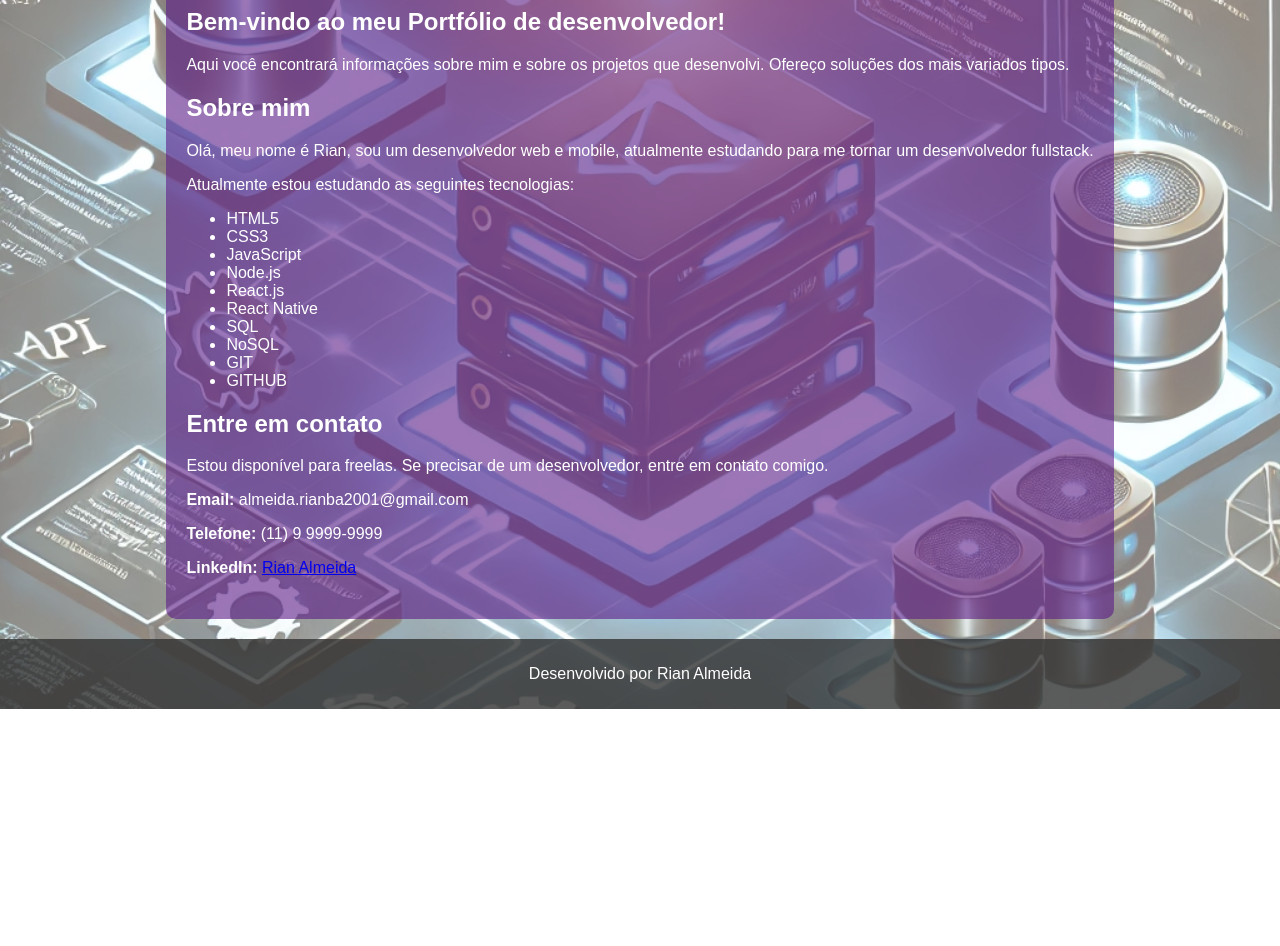
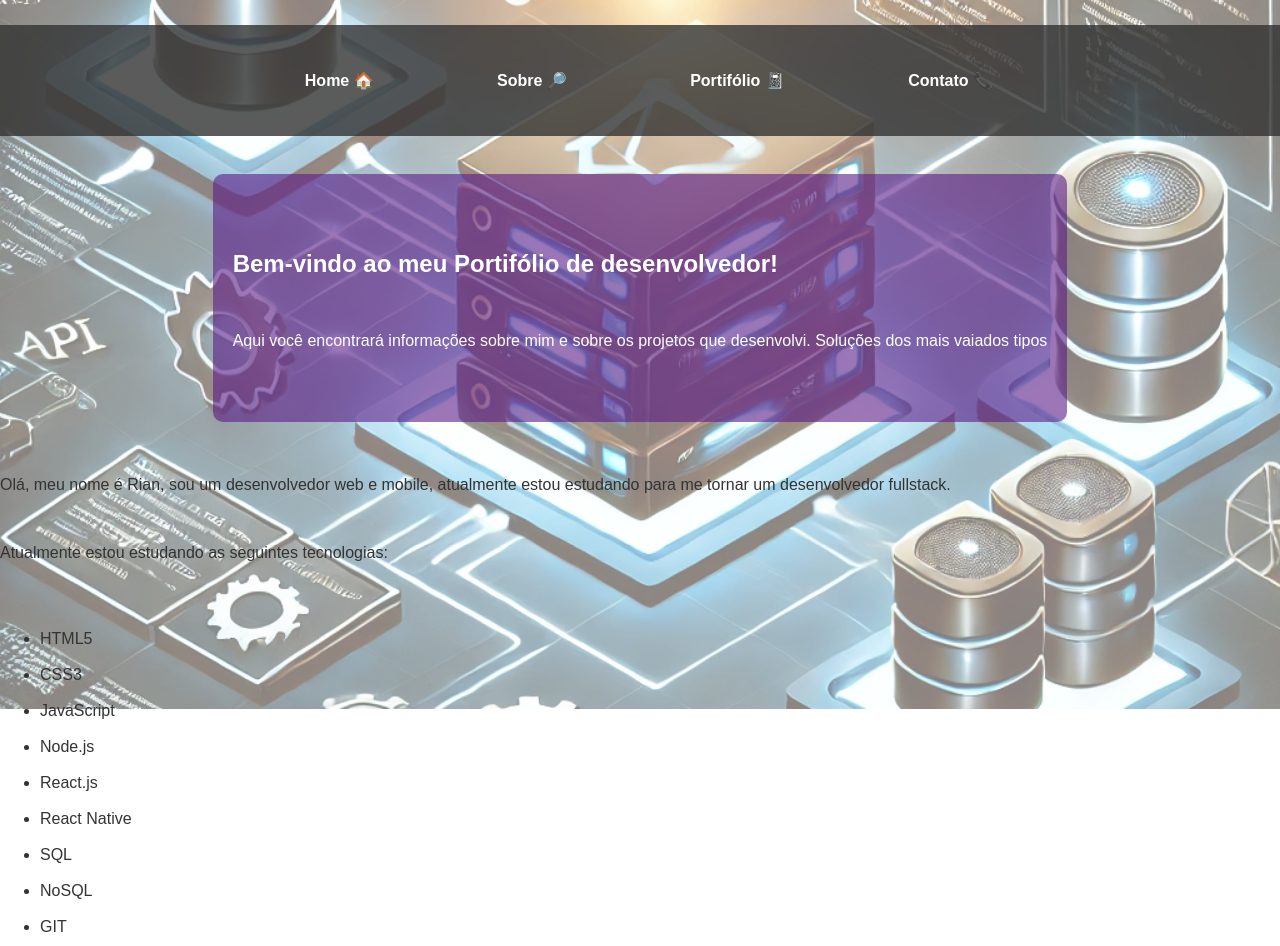
Before and after one commit to ryamback001/ryamback001.github.io, a plain HTML site: page riansite.html in a window 1280 px wide. Shown: the part 91-1037 px from the top of the page. Before the commit the page ends 800 px from the top, so only its background shows below. Drawn offline with Linux system fonts and the light colour scheme.

Commit message:
Update riansite.html

```diff
--- a/riansite.html
+++ b/riansite.html
@@ -1,58 +1,115 @@
 <!DOCTYPE html>
+
 <html lang="br">
+
     <head>
+
         <meta charset="UTF-8">
+
         <meta name="viewport" content="width=device-width, initial-scale=1.0">
-    <title>Portfólio de Rian Almeida</title>
-    <link href="./css/style.css" rel="stylesheet">
+
+        <title>.:: ryamback001-profile ::.</title>
+
+        <link href="./css/style.css" rel="stylesheet" >
+
     </head>
+
+
+
     <body>
+
+        <h1>ryamback001-profile</h1>
+
         <header>
+
             <nav>
+
                 <ul>
+
                     <li><a href="riansite.html">Home 🏠</a></li>
+
                     <li><a href="sobre.html">Sobre 🔎</a></li>
-                <li><a href="portifolio.html">Portfólio 📓</a></li>
+
+                    <li><a href="portifolio.html">Portifólio 📓 </a></li>
+
                     <li><a href="contato.html">Contato 📞</a></li>
+
                 </ul>
+
             </nav>
+
         </header>
 
+
+
         <main>
-        <section id="home">
-            <h1>Bem-vindo ao meu Portfólio de desenvolvedor!</h1>
-            <p>Aqui você encontrará informações sobre mim e sobre os projetos que desenvolvi. Ofereço soluções dos mais variados tipos.</p>
+
+            <section id = "home">
+
+
+
+               <h1>Bem-vindo ao meu Portifólio de desenvolvedor! </h1>
+
+               <p> Aqui você encontrará informações sobre mim e sobre os projetos que desenvolvi. Soluções dos mais vaiados tipos</p>
+
+
+
             </section>
 
-        <section id="sobre">
-            <h2>Sobre mim</h2>
-            <p>Olá, meu nome é Rian, sou um desenvolvedor web e mobile, atualmente estudando para me tornar um desenvolvedor fullstack.</p>
-            <p>Atualmente estou estudando as seguintes tecnologias:</p>
-            <ul>
-                <li>HTML5</li>
-                <li>CSS3</li>
-                <li>JavaScript</li>
-                <li>Node.js</li>
-                <li>React.js</li>
-                <li>React Native</li>
-                <li>SQL</li>
-                <li>NoSQL</li>
-                <li>GIT</li>
-                <li>GITHUB</li>
-            </ul>
-        </section>
 
-        <section id="contato">
-            <h2>Entre em contato</h2>
-            <p>Estou disponível para freelas. Se precisar de um desenvolvedor, entre em contato comigo.</p>
-            <p><strong>Email:</strong> almeida.rianba2001@gmail.com</p>
-            <p><strong>Telefone:</strong> (11) 9 9999-9999</p>
-            <p><strong>LinkedIn:</strong> <a href="https://www.linkedin.com/in/rian-almeida-7b1b3b1b1/" target="_blank">Rian Almeida</a></p>
-            </section>
+
         </main>
 
+
+
+        <p>Olá, meu nome é Rian, sou um desenvolvedor web e mobile, atualmente estou estudando para me tornar um desenvolvedor fullstack.</p>
+
+        <p>Atualmente estou estudando as seguintes tecnologias:</p>
+
+        <ul>
+
+            <li>HTML5</li>
+
+            <li>CSS3</li>
+
+            <li>JavaScript</li>
+
+            <li>Node.js</li>
+
+            <li>React.js</li>
+
+            <li>React Native</li>
+
+            <li>SQL</li>
+
+            <li>NoSQL</li>
+
+            <li>GIT</li>
+
+            <li>GITHUB</li>
+
+
+
+        </ul>
+
+
+
+        <p>Estou disponível para freelas, se precisar de um desenvolvedor, entre em contato comigo.</p>
+
+        <p>Meu email é: almeida.rianba2001@gmail.com
+
+        <p>Meu telefone é: (11) 9 9999-9999</p>
+
+        <p>Meu linkedin é: <a href="https://www.linkedin.com/in/rian-almeida-7b1b3b1b1/">Rian Almeida</a></p>
+
+
+
         <footer>
+
             <p>Desenvolvido por Rian Almeida</p>
-    </footer>
+
     </body>
+
+
+
 </html>
```
Lines whose indentation alone changed are shown as unchanged.
